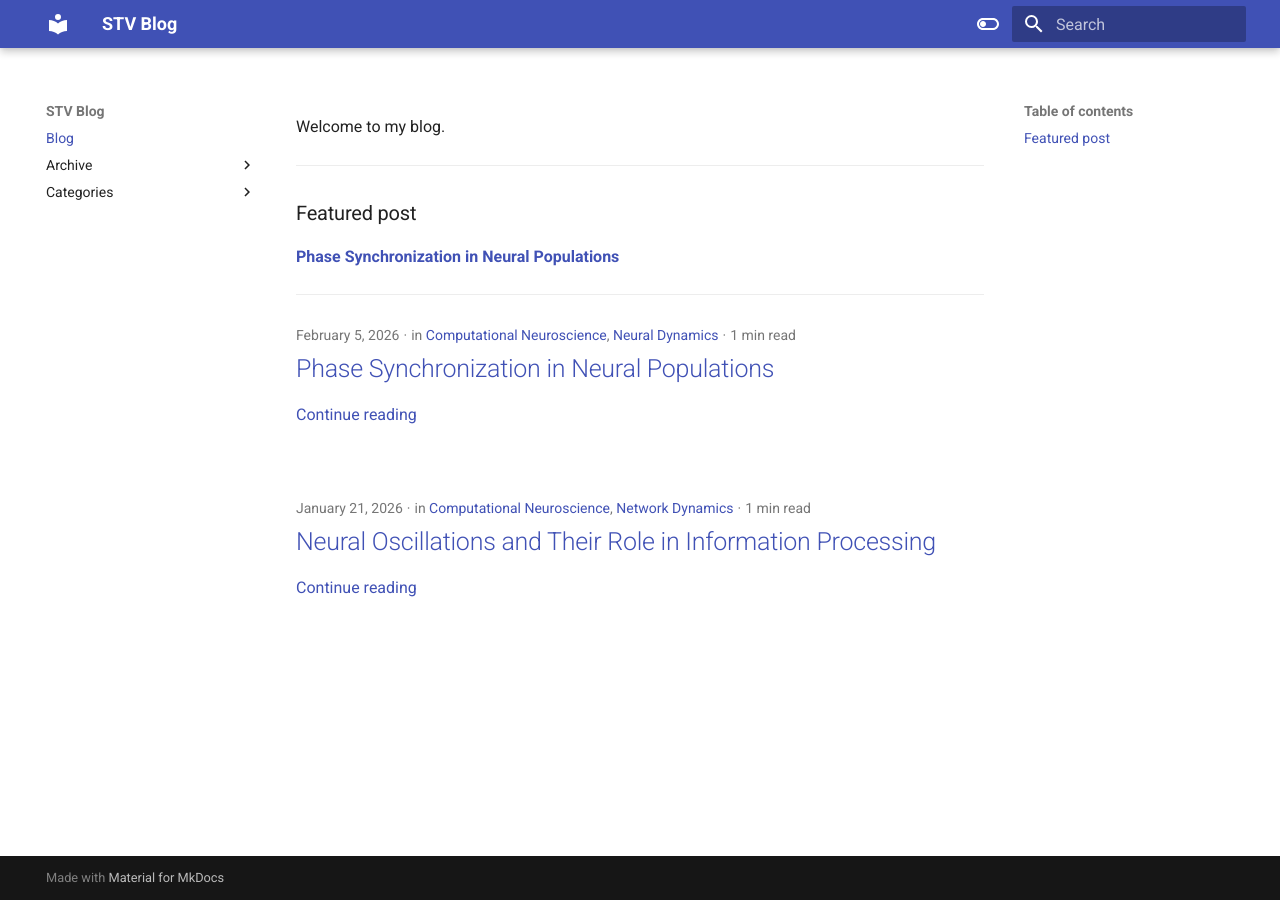
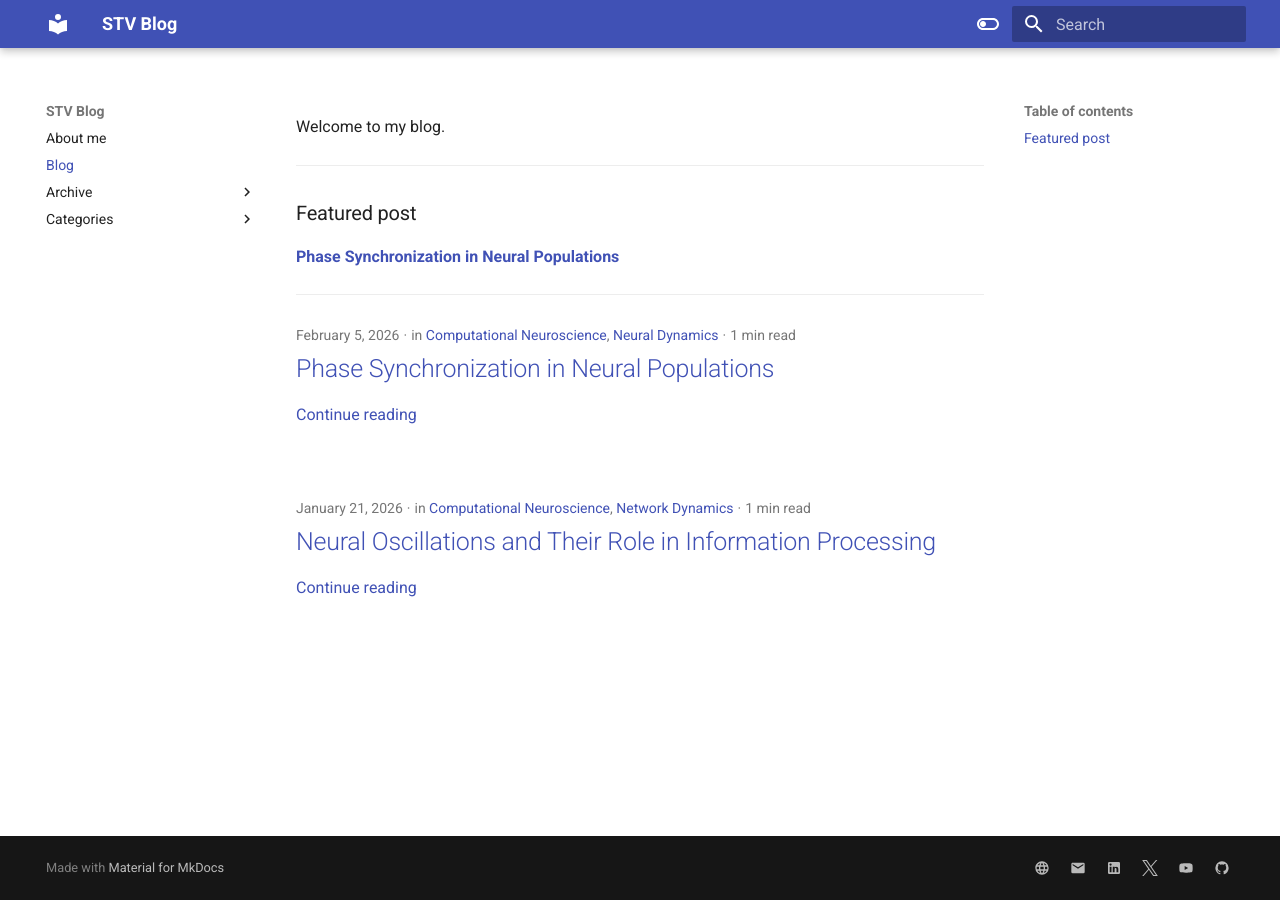
Before and after one commit to SaeedTaghavi/blog, an MkDocs documentation site: the page built from docs/index.md, in a window 1280 px wide. Built offline with MkDocs 1.6.1 and Material for MkDocs 9.7.7, drawn with Linux system fonts in a browser that asks for light colours.

Commit message:
add aboutme

```diff
--- a/mkdocs.yml
+++ b/mkdocs.yml
@@ -2,7 +2,29 @@ site_name: STV Blog
 site_url: https://saeedtaghavi.github.io/blog/
 
 nav:
+  - About me: https://saeedtaghavi.github.io
   - Blog: index.md
+
+extra:
+  social:
+    - icon: material/web
+      link: https://saeedtaghavi.github.io
+      name: Personal website
+    - icon: material/email
+      link: mailto:saeed.taghavi.v@gmail.com
+      name: Email
+    - icon: material/linkedin
+      link: https://www.linkedin.com/in/saeed-taghavi-a16488130/
+      name: LinkedIn
+    - icon: simple/x
+      link: https://x.com/SaeedTaghaviV
+      name: X (Twitter)
+    - icon: material/youtube
+      link: https://www.youtube.com/@saeedtaghavi7209
+      name: YouTube
+    - icon: material/github
+      link: https://github.com/saeedtaghavi
+      name: GitHub
 
 theme:
   name: material
```
